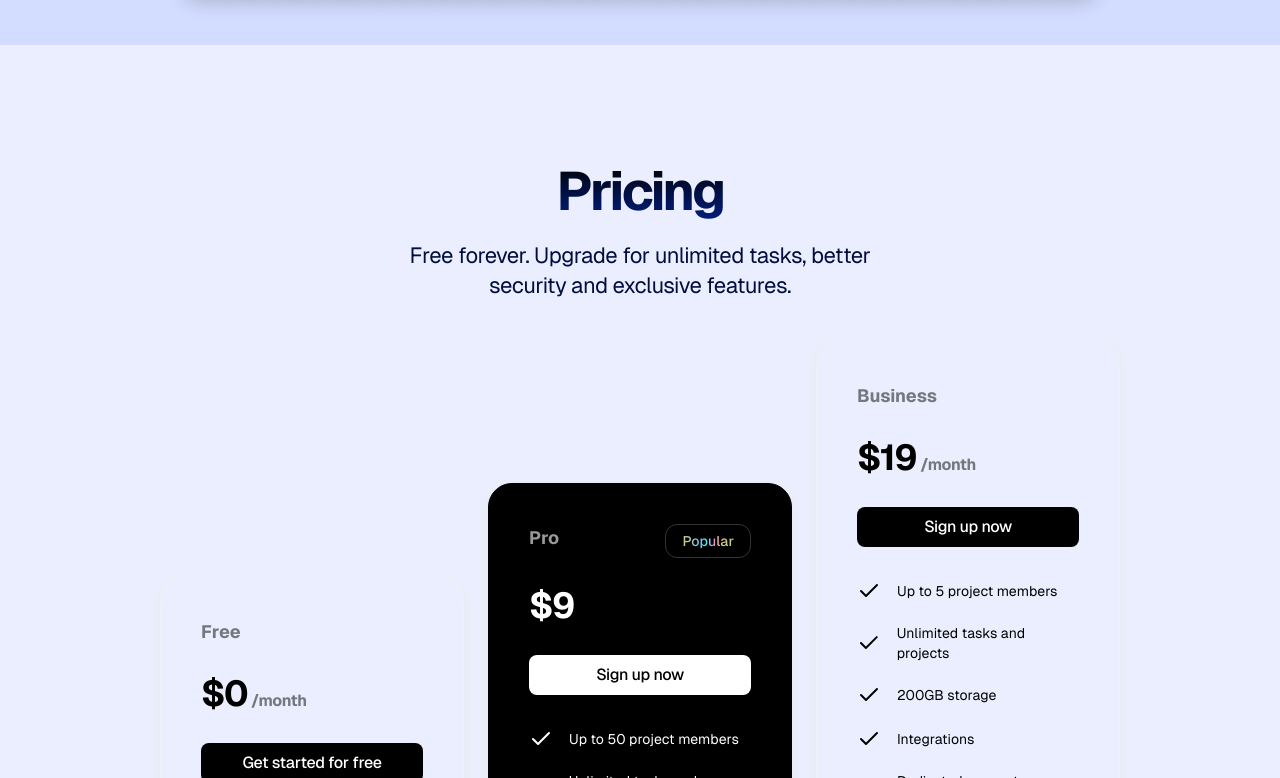
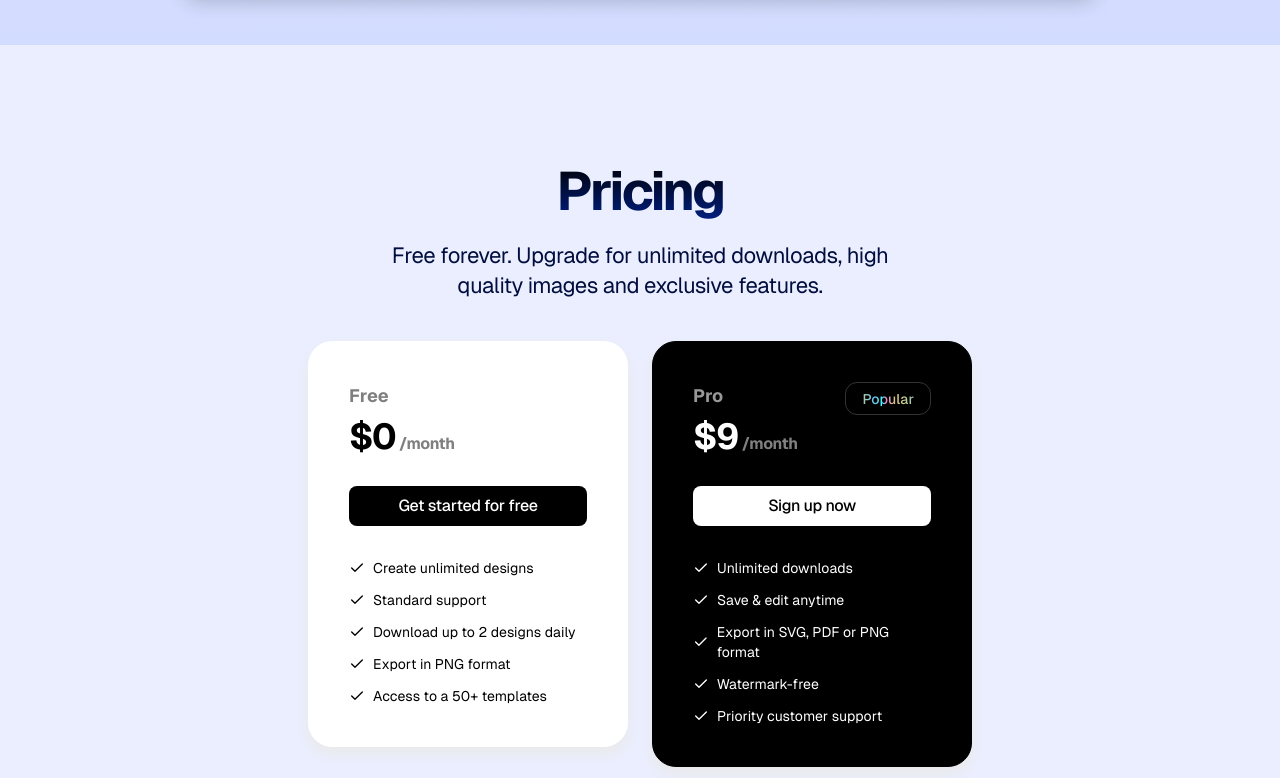
Before and after one commit to NathansStuff/logocraft, a Next.js app: page / in a window 1280 px wide. Shown: the part 2022-2800 px from the top of the page. Built offline with nearby package versions, Linux system fonts and the light colour scheme.

Commit message:
feat: pricing

```diff
--- a/src/app/(public)/Pricing.tsx
+++ b/src/app/(public)/Pricing.tsx
@@ -13,11 +13,11 @@ function Pricing() {
         <div className='section-heading'>
           <h2 className='section-title'>Pricing</h2>
           <p className='section-description mt-5'>
-            Free forever. Upgrade for unlimited tasks, better security and
+            Free forever. Upgrade for unlimited downloads, high quality images and
             exclusive features.
           </p>
         </div>
-        <div className='flex flex-col gap-6 items-center mt-10 lg:flex-row lg:items-end lg:justify-center'>
+        <div className='flex flex-col gap-6 items-center mt-10 lg:flex-row lg:items-start lg:justify-center'>
           {pricingTiers.map((tier, index) => {
             const {
               title,
@@ -31,14 +31,14 @@ function Pricing() {
               <div
                 key={index}
                 className={twMerge(
-                  'card',
+                  'card flex flex-col border-white bg-white h-full',
                   inverse && 'border-black bg-black text-white'
                 )}
               >
-                <div className='flex justify-between'>
+                <div className='flex justify-between h-[33px]'>
                   <h3
                     className={twMerge(
-                      'text-lg font-bold text-black/50',
+                      'text-lg font-bold text-black/50 ',
                       inverse && 'text-white/60'
                     )}
                   >
@@ -63,11 +63,16 @@ function Pricing() {
                     </div>
                   )}
                 </div>
-                <div className='flex items-baseline gap-1 mt-[30px]'>
+                <div className='flex items-baseline gap-1 mt-1'>
                   <span className='text-4xl font-bold tracking-tighter leading-none'>
                     ${monthlyPrice}
                   </span>
-                  <span className='tracking-tight font-bold text-black/50'>
+                  <span
+                    className={twMerge(
+                      'tracking-tight font-bold text-black/50',
+                      inverse && 'text-white/50'
+                    )}
+                  >
                     /month
                   </span>
                 </div>
@@ -79,14 +84,14 @@ function Pricing() {
                 >
                   {buttonText}
                 </button>
-                <ul className='flex flex-col gap-5 mt-8'>
+                <ul className='flex flex-col gap-3 mt-8 justify-start'>
                   {features.map((feature, index) => {
                     return (
                       <li
                         key={index}
-                        className='text-sm flex items-center gap-4'
+                        className='text-sm flex items-center gap-2'
                       >
-                        <CheckIcon className='size-6' />
+                        <CheckIcon className='size-4' />
                         <span>{feature}</span>
                       </li>
                     );
--- a/src/data/pricingTiers.ts
+++ b/src/data/pricingTiers.ts
@@ -6,11 +6,11 @@ export const pricingTiers = [
     popular: false,
     inverse: false,
     features: [
-      'Up to 5 project members',
-      'Unlimited tasks and projects',
-      '2GB storage',
-      'Integrations',
-      'Basic support',
+      'Create unlimited designs',
+      'Standard support',
+      'Download up to 2 designs daily',
+      'Export in PNG format',
+      'Access to a 50+ templates',
     ],
   },
   {
@@ -20,32 +20,11 @@ export const pricingTiers = [
     popular: true,
     inverse: true,
     features: [
-      'Up to 50 project members',
-      'Unlimited tasks and projects',
-      '50GB storage',
-      'Integrations',
-      'Priority support',
-      'Advanced support',
-      'Export support',
-    ],
-  },
-  {
-    title: 'Business',
-    monthlyPrice: 19,
-    buttonText: 'Sign up now',
-    popular: false,
-    inverse: false,
-    features: [
-      'Up to 5 project members',
-      'Unlimited tasks and projects',
-      '200GB storage',
-      'Integrations',
-      'Dedicated account manager',
-      'Custom fields',
-      'Advanced analytics',
-      'Export capabilities',
-      'API access',
-      'Advanced security features',
+      'Unlimited downloads',
+      'Save & edit anytime',
+      'Export in SVG, PDF or PNG format',
+      'Watermark-free',
+      'Priority customer support',
     ],
   },
 ];
--- a/src/features/header/component/Banner.tsx
+++ b/src/features/header/component/Banner.tsx
@@ -5,7 +5,8 @@ function Banner() {
   return (
     <div className='flex justify-center items-center py-3 bg-black text-white dark:bg-white/10 dark:text-black text-sm gap-3'>
       <p className='text-white/60 dark:text-white/60 hidden md:block'>
-        Streamline your workflow and boost your productivity
+        Craft stunning logos effortlessly and elevate your brand&apos;s
+        identity.
       </p>
       <div className='inline-flex gap-1 items-center dark:text-white'>
         <p className=''>Get started for free</p>
```
Also changed, not shown: 1 other file (tests, documents, lock files or other folders).
